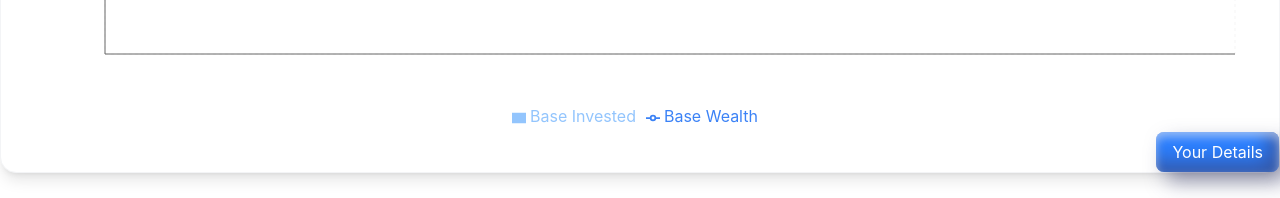
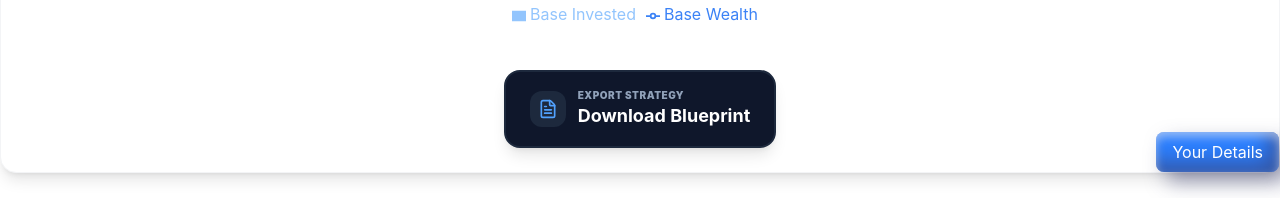
Before and after one commit to Codomania-Legends/SIPVision, a React (Vite) app: page /home in a window 1280 px wide. Shown: the part 551-749 px from the top of the page. Built offline with nearby package versions, Linux system fonts and the light colour scheme.

Commit message:
Minor Changes

```diff
--- a/src/Components/Form/Form.jsx
+++ b/src/Components/Form/Form.jsx
@@ -30,8 +30,8 @@ function Form() {
             sileo.info({ title: "Big moves! 💸", description: "Let's plan the strategy." });
         } else if (step === 2) {
             if (!sipData.monthlyAmount || !sipData.timeHorizon || !sipData.expectedReturn) {
-                 sileo.error({ title: "Missing Details! 📊", description: "Please fill in all the fields." });
-                 return;
+                sileo.error({ title: "Missing Details! 📊", description: "Please fill in all the fields." });
+                return;
             }
             sileo.success({ title: "Almost there! 🏁", description: "Ready for takeoff." });
         }
--- a/src/Utilities/Charts.jsx
+++ b/src/Utilities/Charts.jsx
@@ -12,7 +12,8 @@ import {
     Legend,
 } from 'recharts';
 import { useDetails } from './DetailsContext';
-import { Link, useNavigate } from 'react-router'; // ⚠️ Note: In React Router v6, this is usually 'react-router-dom'
+import { Link, useNavigate } from 'react-router';
+import SummaryDownloader from '../Utilities/Summary';
 
 const SipChart = () => {
     const { sipData } = useDetails();
@@ -192,6 +193,11 @@ const SipChart = () => {
                 </ResponsiveContainer>
             <button onClick={() => navigate("/user-details")} className='bg-blue-500 absolute right-0 bottom-0 text-white px-4 py-2 rounded-lg small-box-shadow'>Your Details</button>
             </div>
+
+            <div className="flex justify-center mt-6">
+                <SummaryDownloader />
+            </div>
+
         </div>
     );
 };
--- /dev/null
+++ b/src/Utilities/Summary.jsx
@@ -0,0 +1,157 @@
+import React, { useState } from 'react';
+import { motion } from 'framer-motion';
+import { Download, FileText } from 'lucide-react';
+import { useDetails } from './DetailsContext';
+import { sileo } from 'sileo';
+import jsPDF from 'jspdf';
+
+function SummaryDownloader() {
+    const { sipData } = useDetails();
+    const [isDownloading, setIsDownloading] = useState(false);
+
+    const generatePDF = async () => {
+        setIsDownloading(true);
+
+        const createAndSavePDF = async () => {
+            const doc = new jsPDF();
+            const pageWidth = doc.internal.pageSize.getWidth();
+            let yPos = 0;
+
+            // --- 1. Modern Dark Header ---
+            doc.setFillColor(15, 23, 42); // slate-900
+            doc.rect(0, 0, pageWidth, 55, 'F');
+
+            // Header Accents
+            doc.setFillColor(59, 130, 246); // blue-500
+            doc.rect(0, 53, pageWidth, 2, 'F');
+
+            doc.setTextColor(255, 255, 255);
+            doc.setFontSize(28);
+            doc.setFont("helvetica", "bold");
+            doc.text("WEALTH BLUEPRINT", 20, 32);
+
+            doc.setFontSize(12);
+            doc.setFont("helvetica", "normal");
+            doc.setTextColor(148, 163, 184); // slate-400
+            doc.text("Your Strategic Investment Roadmap", 20, 44);
+
+            yPos = 75;
+
+            // --- 2. Highlighted Summary Box ---
+            doc.setFillColor(248, 250, 252); // slate-50
+            doc.setDrawColor(226, 232, 240); // slate-200
+            doc.roundedRect(20, yPos - 10, pageWidth - 40, 50, 4, 4, 'FD');
+
+            doc.setTextColor(15, 23, 42); // slate-900
+            doc.setFontSize(14);
+            doc.setFont("helvetica", "bold");
+            doc.text("Executive Summary", 26, yPos + 2);
+
+            const reportText = `You are actively on the path to achieving your goal of "${sipData.goal || 'Wealth Building'}". By consistently investing your targeted monthly amount, you are leveraging the immense power of compounding. Stay disciplined, and let time do the heavy lifting for your portfolio.`;
+
+            doc.setTextColor(71, 85, 105); // slate-600
+            doc.setFontSize(11);
+            doc.setFont("helvetica", "normal");
+            const splitText = doc.splitTextToSize(reportText, pageWidth - 52);
+            doc.text(splitText, 26, yPos + 12);
+
+            yPos += 65;
+
+            // --- 3. The Numbers (Card Grid Layout) ---
+            doc.setTextColor(15, 23, 42);
+            doc.setFontSize(16);
+            doc.setFont("helvetica", "bold");
+            doc.text("Key Metrics", 20, yPos);
+            yPos += 10;
+
+            const cardWidth = (pageWidth - 50) / 2;
+            const cardHeight = 24;
+            const col1X = 20;
+            const col2X = 20 + cardWidth + 10;
+
+            // Helper function to draw a data card
+            const drawCard = (x, y, label, value, isHighlight = false) => {
+                doc.setFillColor(isHighlight ? 239 : 255, isHighlight ? 246 : 255, isHighlight ? 255 : 255); // blue-50 or white
+                doc.setDrawColor(isHighlight ? 191 : 226, isHighlight ? 219 : 232, isHighlight ? 254 : 240); // blue-200 or slate-200
+                doc.roundedRect(x, y, cardWidth, cardHeight, 3, 3, 'FD');
+
+                doc.setFontSize(9);
+                doc.setFont("helvetica", "normal");
+                doc.setTextColor(100, 116, 139); // slate-500
+                doc.text(label.toUpperCase(), x + 6, y + 8);
+
+                doc.setFontSize(13);
+                doc.setFont("helvetica", "bold");
+                doc.setTextColor(isHighlight ? 37 : 15, isHighlight ? 99 : 23, isHighlight ? 235 : 42); // blue-600 or slate-900
+                doc.text(value, x + 6, y + 18);
+            };
+
+            // Row 1
+            drawCard(col1X, yPos, "Primary Goal", `${sipData.goal || 'Not specified'}`);
+            drawCard(col2X, yPos, "Target Amount", `Rs. ${Number(sipData.targetAmount).toLocaleString('en-IN') || '0'}`, true);
+            yPos += cardHeight + 8;
+
+            // Row 2
+            drawCard(col1X, yPos, "Monthly SIP", `Rs. ${Number(sipData.monthlyAmount).toLocaleString('en-IN') || '0'}`, true);
+            drawCard(col2X, yPos, "Time Horizon", `${sipData.timeHorizon || '0'} Years`);
+            yPos += cardHeight + 8;
+
+            // Row 3
+            drawCard(col1X, yPos, "Expected Returns", `${sipData.expectedReturn || '0'}% p.a.`);
+
+            yPos += cardHeight + 25;
+
+            // --- 4. Stylish Footer ---
+            doc.setDrawColor(226, 232, 240); // slate-200
+            doc.line(20, yPos, pageWidth - 20, yPos);
+            yPos += 10;
+
+            doc.setFontSize(10);
+            doc.setFont("helvetica", "italic");
+            doc.setTextColor(148, 163, 184); // slate-400
+            doc.text('"Consistency is the ultimate cheat code to wealth."', pageWidth / 2, yPos, { align: "center" });
+
+            yPos += 8;
+            doc.setFontSize(8);
+            doc.setFont("helvetica", "normal");
+            doc.text(`Generated securely by SIPVision on ${new Date().toLocaleDateString()}`, pageWidth / 2, yPos, { align: "center" });
+
+            // --- Save the PDF ---
+            doc.save(`SIPVision_Blueprint_${sipData.goal || 'Plan'}.pdf`);
+        };
+
+        const processPromise = createAndSavePDF();
+
+        sileo.promise(processPromise, {
+            loading: { title: "Rendering Design...", description: "Building your sleek PDF blueprint 🎨📊" },
+            success: { title: "Blueprint Exported! 🎉", description: "Your gorgeous PDF is ready." },
+            error: { title: "Generation Failed", description: "Oops, couldn't create the PDF." }
+        });
+
+        processPromise.finally(() => setIsDownloading(false));
+    };
+
+    return (
+        <motion.button
+            whileHover={{ scale: 1.05, translateY: -2 }}
+            whileTap={{ scale: 0.95 }}
+            onClick={generatePDF}
+            disabled={isDownloading}
+            className="flex items-center gap-3 bg-slate-900 border-2 border-slate-800 text-white font-bold py-4 px-6 rounded-2xl shadow-lg hover:bg-slate-800 hover:border-slate-700 hover:shadow-xl transition-all disabled:opacity-70 disabled:cursor-not-allowed group w-full justify-center sm:justify-start"
+        >
+            <div className="p-2 bg-slate-800 text-blue-400 rounded-xl group-hover:bg-slate-700 group-hover:text-blue-300 transition-colors">
+                {isDownloading ? (
+                    <Download className="w-5 h-5 animate-bounce" />
+                ) : (
+                    <FileText className="w-5 h-5" />
+                )}
+            </div>
+            <div className="flex flex-col items-start text-left">
+                <span className="text-sm text-slate-400 uppercase tracking-wider font-black text-[10px]">Export Strategy</span>
+                <span className="text-lg">Download Blueprint</span>
+            </div>
+        </motion.button>
+    );
+}
+
+export default SummaryDownloader;
```
